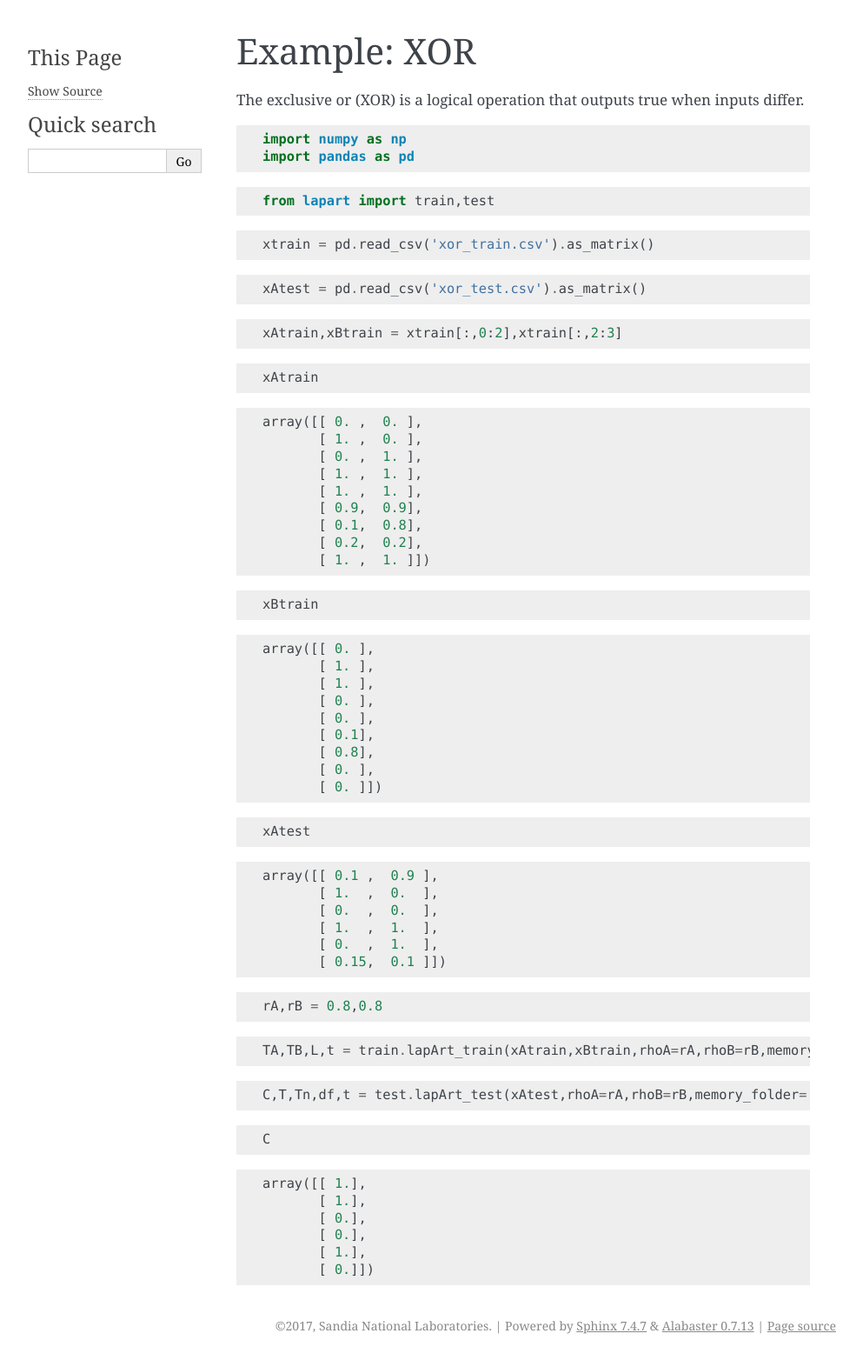
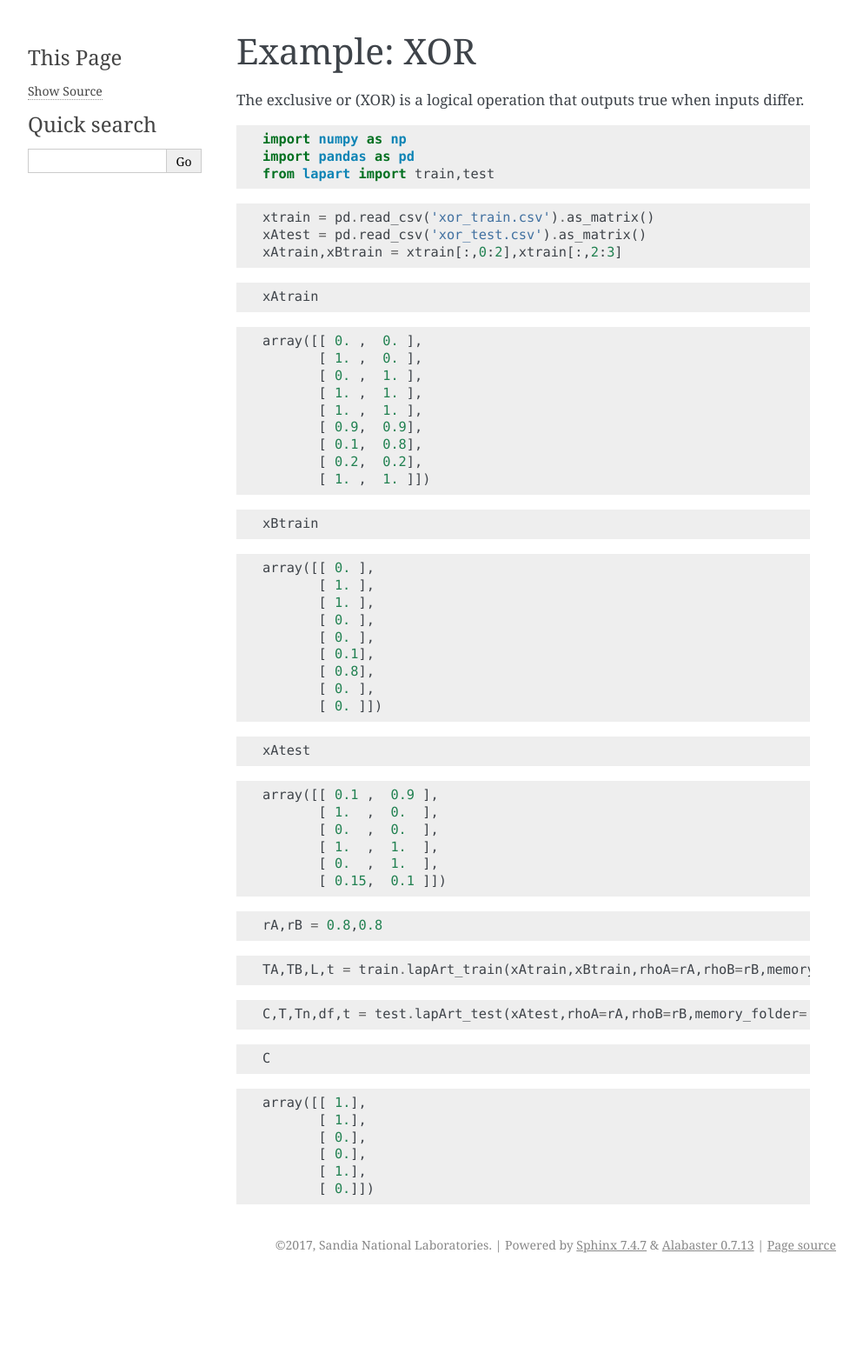
Before and after one commit to sandialabs/lapart-python, a Sphinx documentation site: the page built from docs/source/xor.rst, in a window 1280 px wide. Shown: the whole page at 87% size, without its empty margins (148-1141 px from the left). Built offline with Sphinx 7.4.7, drawn with Linux system fonts in a browser that asks for light colours; after the commit the page ends 1471 px from its top, so only the background shows below that.

Commit message:
update rst files

```diff
--- a/docs/source/xor.rst
+++ b/docs/source/xor.rst
@@ -9,21 +9,12 @@ The exclusive or (XOR) is a logical operation that outputs true when inputs diff
 
     import numpy as np
     import pandas as pd
-
-.. code:: python
-
     from lapart import train,test
 
 .. code:: python
 
     xtrain = pd.read_csv('xor_train.csv').as_matrix()
-
-.. code:: python
-
     xAtest = pd.read_csv('xor_test.csv').as_matrix()
-
-.. code:: python
-
     xAtrain,xBtrain = xtrain[:,0:2],xtrain[:,2:3]
 
 .. code:: python
@@ -41,7 +32,6 @@ The exclusive or (XOR) is a logical operation that outputs true when inputs diff
            [ 0.1,  0.8],
            [ 0.2,  0.2],
            [ 1. ,  1. ]])
-
 
 
 .. code:: python
```
